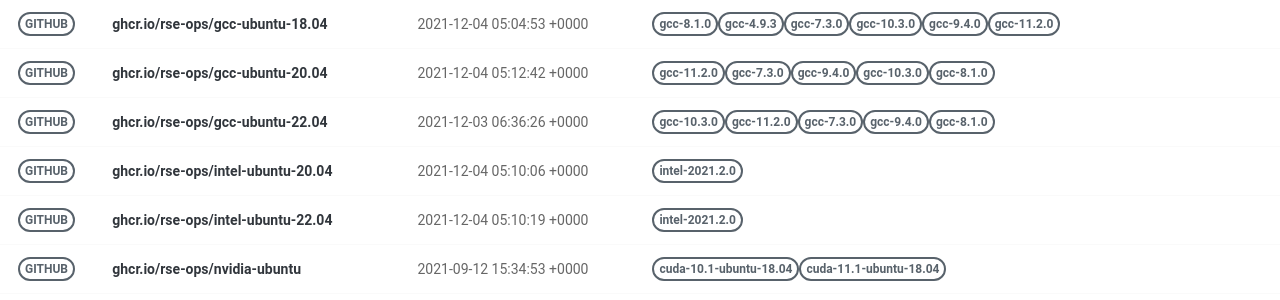
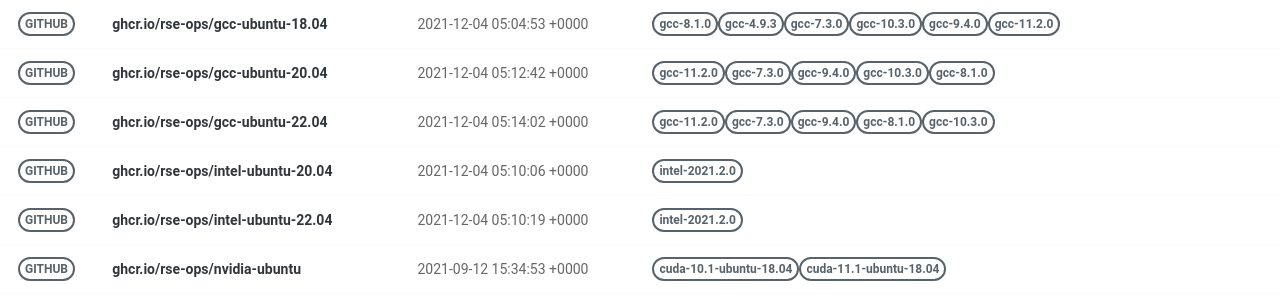
Before and after one commit to rse-ops/docker-images, a Jekyll site: the page built from pages/index.md, in a window 1280 px wide. Shown: the part 375-675 px from the top of the page. Built offline with Jekyll 4.4.1, drawn with Linux system fonts in a browser that asks for light colours; nearby versions of some CDN libraries.

Commit message:
Automated push to update library 2021-12-04

```diff
--- a/_library/ghcr.io-rse-ops-gcc-ubuntu-22.04.md
+++ b/_library/ghcr.io-rse-ops-gcc-ubuntu-22.04.md
@@ -1,14 +1,11 @@
 ---
 layout: container
 name: ghcr.io/rse-ops/gcc-ubuntu-22.04
-updated_at: 2021-12-03 06:36:26.159271
+updated_at: 2021-12-04 05:14:02.552552
 
 
 container_url: https://github.com/orgs/rse-ops/packages/container/package/gcc-ubuntu-22.04
 versions:
- - tag: gcc-10.3.0
-   dockerfile: https://github.com/rse-ops/docker-images/blob/main/ubuntu/gcc/Dockerfile
-   manifest: https://crane.ggcr.dev/manifest/ghcr.io/rse-ops/gcc-ubuntu-22.04:gcc-10.3.0
  - tag: gcc-11.2.0
    dockerfile: https://github.com/rse-ops/docker-images/blob/main/ubuntu/gcc/Dockerfile
    manifest: https://crane.ggcr.dev/manifest/ghcr.io/rse-ops/gcc-ubuntu-22.04:gcc-11.2.0
```
Also changed, not shown: other parts of _library/ghcr.io-rse-ops-gcc-ubuntu-22.04.md (+3 -0 lines).
